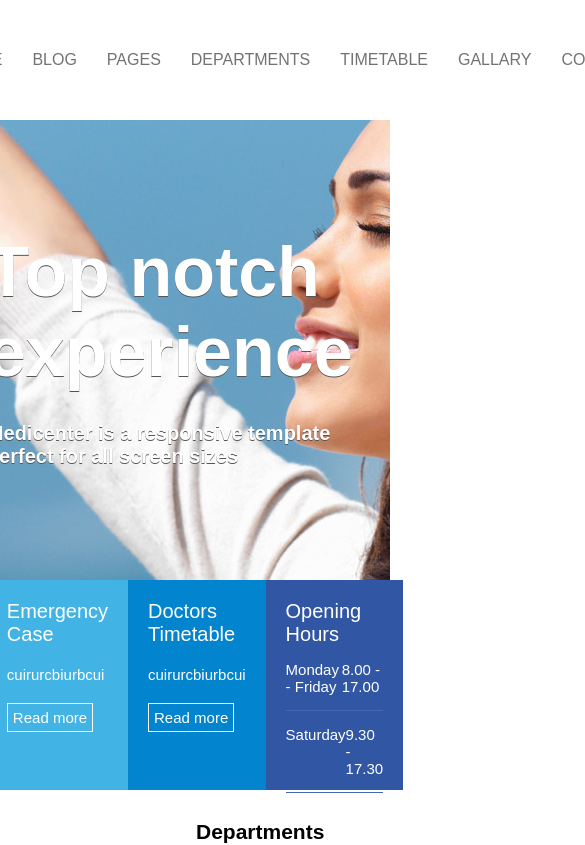
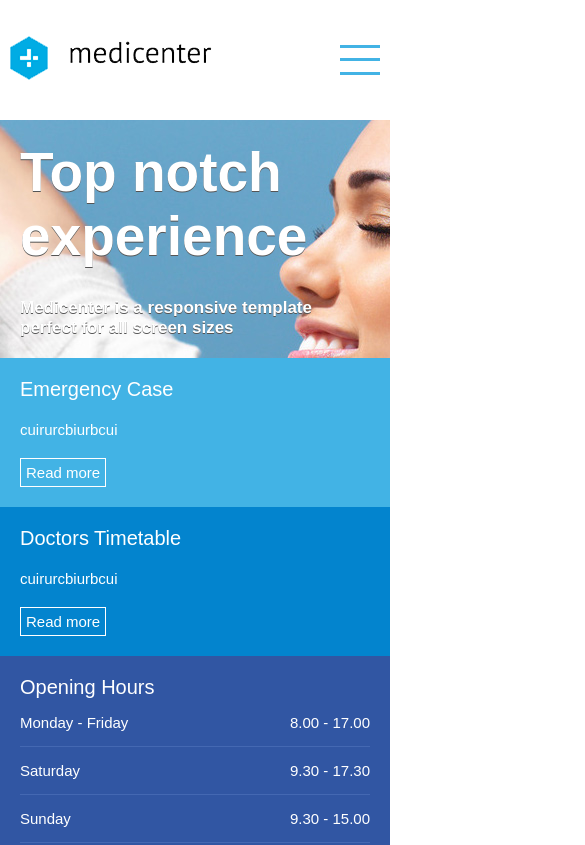
Before and after one commit to JoseFilho0/Projeto-medicenter-b7web, a plain HTML site: page index.html in a window 390 px wide. Shown: the top 845 px of the page, 585 px wide, since content can reach past the window. Drawn offline with Linux system fonts and the light colour scheme.

Commit message:
Continuação

```diff
--- a/assets/css/style.css
+++ b/assets/css/style.css
@@ -1,5 +1,10 @@
 * {
     font-family: Arial;
+}
+
+html, body {
+    width: 100vw;
+    overflow-x: hidden;
 }
 
 body {
@@ -397,3 +402,84 @@ footer .widget_title_text {
     padding: 10px;
     margin-right: 2px;
 }
+
+.menumobile {
+    display: none;
+    width: 40px;
+    height: 40px;
+    margin: 40px 10px 40px 0px;
+}
+
+.mm_line {
+    height: 3px;
+    background-color: #42b3e5;
+}
+
+@media(max-width:700px) {
+    .banner_headline {
+        padding: 20px;
+    }
+    .banner_headline h1{
+        font-size: 55px;
+    }
+
+    .banner_headline h2 {
+        font-size: 17px;
+    }
+    .banner_options {
+        height: auto;
+        flex-direction: column;
+    }
+
+    .container {
+        flex-direction: column;
+    }
+
+    #geral section {
+        padding: 20px;
+    }
+
+    .widget_title_text {
+        padding-top: 45px;
+        margin-left: 20px;
+    }
+
+    .widget_title_bar {
+        margin-left: 20px;
+    }
+
+    .footer_menu {
+        flex-direction: column;
+    }
+
+    .footer_area {
+        flex-direction: column;
+    }
+
+    .contact_icon, .footer_areaitem, .footer_copy {
+        padding: 10px;
+    }
+
+    header .container {
+        flex-direction: row;
+    }
+
+    nav ul {
+        flex-direction: column;
+        display: none;
+    }
+
+    header {
+        height: auto;
+    }
+
+    .logo {
+        padding-left: 10px;
+    }
+
+    .menumobile {
+        display: flex;
+        flex-direction: column;
+        justify-content: space-around;
+    }
+}
--- a/index.html
+++ b/index.html
@@ -14,14 +14,18 @@
             </div>
             <div class="menu">
                 <nav>
+                    <div class="menumobile">
+                        <div class="mm_line"></div>
+                        <div class="mm_line"></div>
+                        <div class="mm_line"></div>
+                    </div>
                     <ul>
                         <li><a href="">HOME</a></li>
-                        <li><a href="">BLOG</a></li>
-                        <li><a href="">PAGES</a></li>
-                        <li><a href="">DEPARTMENTS</a></li>
-                        <li><a href="">TIMETABLE</a></li>
-                        <li><a href="">GALLARY</a></li>
-                        <li><a href="">CONTACT</a></li>
+                        <li><a href="">HOME</a></li>
+                        <li><a href="">HOME</a></li>
+                        <li><a href="">HOME</a></li>
+                        <li><a href="">HOME</a></li>
+                        <li><a href="">HOME</a></li>
                 </ul>
                 </nav>
             </div>
```
